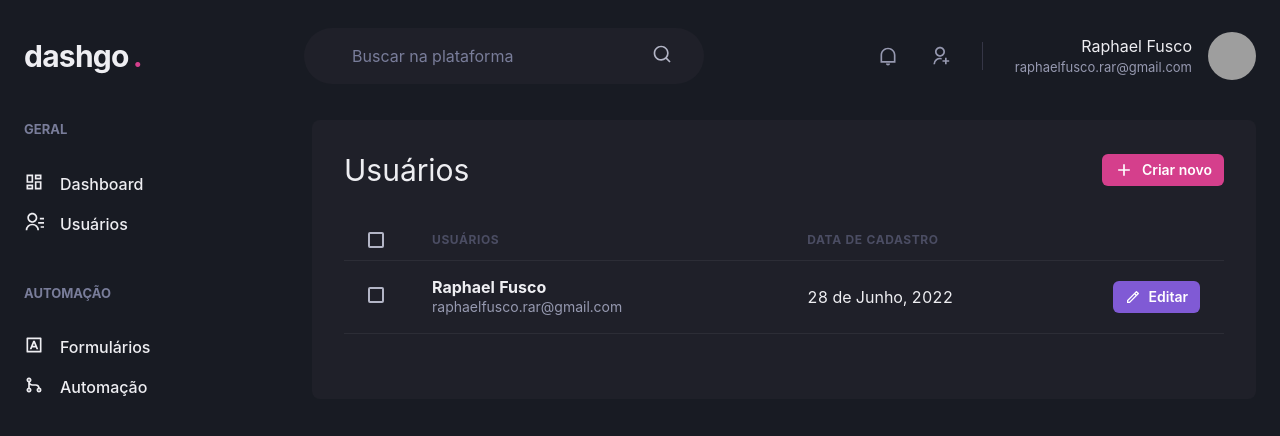
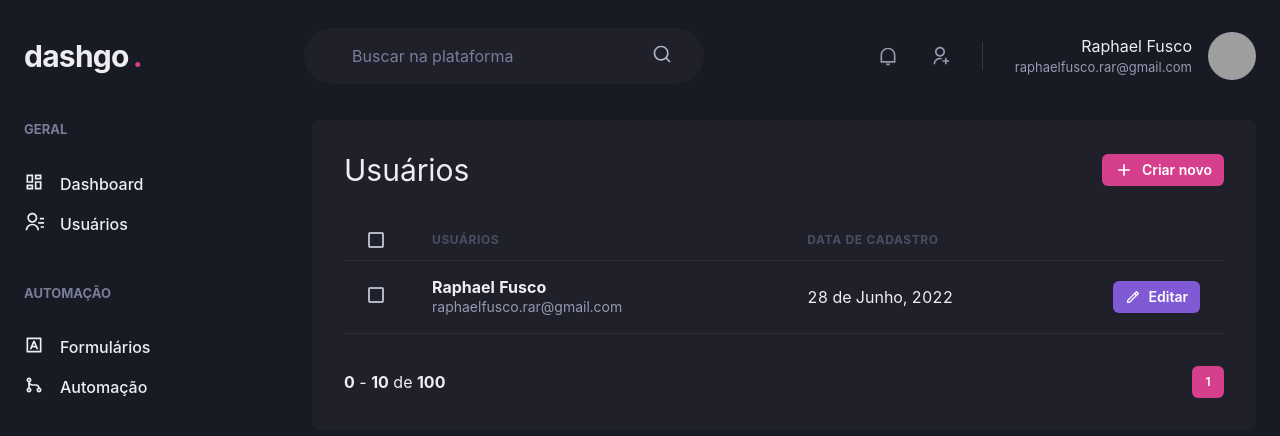
Before and after one commit to hotcaffe/dashgo, a Next.js app: page /users in a window 1280 px wide. Shown: the top 436 px of the page. Built offline with nearby package versions, Linux system fonts and the light colour scheme; grey boxes are pictures that could not be loaded.

Commit message:
Pagination component

```diff
--- /dev/null
+++ b/src/components/Pagination.tsx
@@ -0,0 +1,32 @@
+import { Stack, Button, Box } from "@chakra-ui/react";
+
+export function Pagination() {
+  return (
+    <Stack
+      direction="row"
+      mt="8"
+      spacing="6"
+      justify="space-between"
+      align="center"
+    >
+        <Box>
+            <strong>0</strong> - <strong>10</strong> de <strong>100</strong>
+        </Box>
+        <Stack direction="row" spacing="2">
+            <Button
+                size="sm"
+                fontSize="xs"
+                width="4"
+                colorScheme="pink"
+                disabled
+                _disabled={{
+                bgColor: "pink.500",
+                cursor: "default",
+                }}
+            >
+                1
+            </Button>
+        </Stack>
+    </Stack>
+  );
+}
--- a/src/pages/users/index.tsx
+++ b/src/pages/users/index.tsx
@@ -1,7 +1,22 @@
-import { Box, Button, Checkbox, Flex, Heading, Icon, Table, Tbody, Td, Text, Th, Thead, Tr } from "@chakra-ui/react";
+import {
+  Box,
+  Button,
+  Checkbox,
+  Flex,
+  Heading,
+  Icon,
+  Table,
+  Tbody,
+  Td,
+  Text,
+  Th,
+  Thead,
+  Tr,
+} from "@chakra-ui/react";
 import { RiAddLine, RiPencilLine } from "react-icons/ri";
 import Sidebar from "src/components/Form/Sidebar";
 import Header from "src/components/Header";
+import { Pagination } from "src/components/Pagination";
 
 export default function UserList() {
   return (
@@ -14,7 +29,13 @@ export default function UserList() {
             <Heading size="lg" fontWeight="normal">
               Usuários
             </Heading>
-            <Button as="a" size="sm" fontSize="sm" colorScheme="pink" leftIcon={<Icon as={RiAddLine} fontSize="20"/>}>
+            <Button
+              as="a"
+              size="sm"
+              fontSize="sm"
+              colorScheme="pink"
+              leftIcon={<Icon as={RiAddLine} fontSize="20" />}
+            >
               Criar novo
             </Button>
           </Flex>
@@ -22,37 +43,42 @@ export default function UserList() {
             <Thead>
               <Tr>
                 <Th px="6" color="gray.300" width="8">
-                        <Checkbox colorScheme="pink"/>
+                  <Checkbox colorScheme="pink" />
                 </Th>
-                    <Th>
-                        Usuários
-                    </Th>
-                    <Th>
-                        Data de cadastro
-                    </Th>
-                    <Th width="8"/>
+                <Th>Usuários</Th>
+                <Th>Data de cadastro</Th>
+                <Th width="8" />
               </Tr>
             </Thead>
             <Tbody>
               <Tr>
                 <Td px="6">
-                        <Checkbox colorScheme="pink"/>
+                  <Checkbox colorScheme="pink" />
                 </Td>
                 <Td>
                   <Box>
                     <Text fontWeight="bold">Raphael Fusco</Text>
-                            <Text fontSize="sm" color="gray.300">raphaelfusco.rar@gmail.com</Text>
+                    <Text fontSize="sm" color="gray.300">
+                      raphaelfusco.rar@gmail.com
+                    </Text>
                   </Box>
                 </Td>
                 <Td>28 de Junho, 2022</Td>
                 <Td>
-                        <Button as="a" size="sm" fontSize="sm" colorScheme="purple" leftIcon={<Icon as={RiPencilLine} fontSize="16"/>}>
+                  <Button
+                    as="a"
+                    size="sm"
+                    fontSize="sm"
+                    colorScheme="purple"
+                    leftIcon={<Icon as={RiPencilLine} fontSize="16" />}
+                  >
                     Editar
                   </Button>
                 </Td>
               </Tr>
             </Tbody>
           </Table>
+          <Pagination/>
         </Box>
       </Flex>
     </Box>
```
Lines whose indentation alone changed are shown as unchanged.
